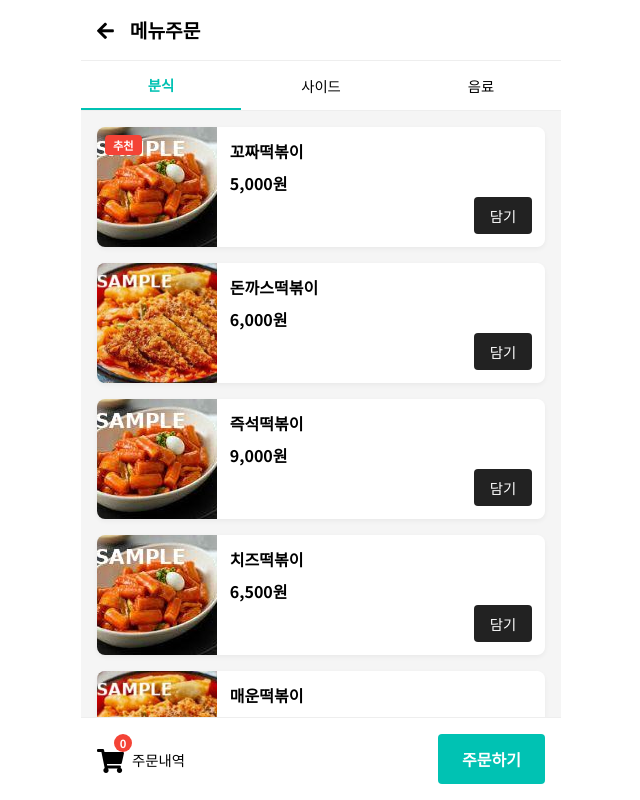
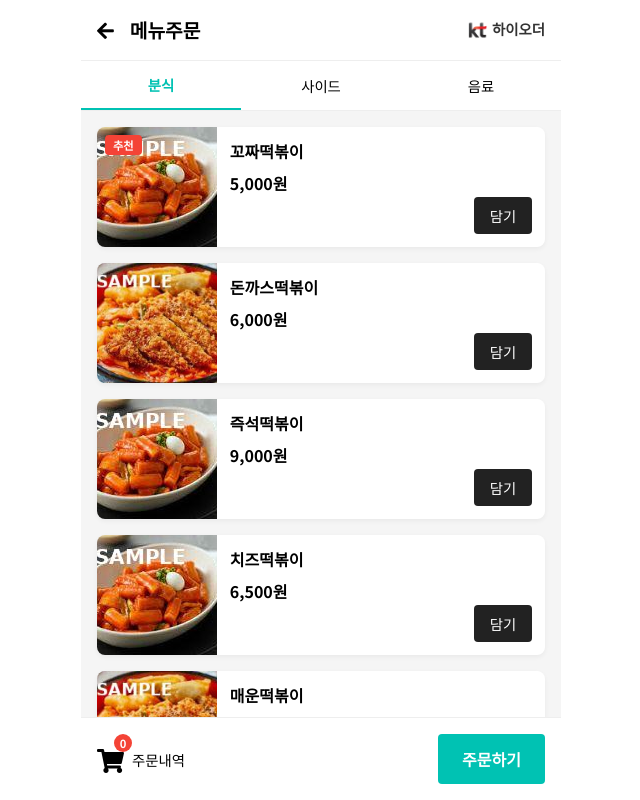
Before and after one commit to mmg-service/mmg-web, a Vue app: page /order in a window 1280 px wide. Shown: the whole page, without its empty margins (319-959 px from the left). Built offline with nearby package versions, Linux system fonts and the light colour scheme.

Commit message:
하이오더 로고 추가

```diff
--- a/src/views/MenuOrderView.vue
+++ b/src/views/MenuOrderView.vue
@@ -2,10 +2,16 @@
 <template>
     <div class="menu-order-page">
       <header class="page-header">
-        <div class="back-button" @click="goBack">
-          <i class="fas fa-arrow-left"></i>
+        <div class="left-section">
+          <div class="back-button" @click="goBack">
+            <i class="fas fa-arrow-left"></i>
+          </div>
+          <h1 class="page-title">메뉴주문</h1>
         </div>
-        <h1 class="page-title">메뉴주문</h1>
+        <div class="logo-container">
+          <img src="@/assets/images/kt-logo.png" alt="KT 로고" class="kt-logo">
+          <span class="hiorder-text">하이오더</span>
+        </div>
       </header>
 
       <div class="menu-tabs">
@@ -182,6 +188,22 @@
   </script>
 
   <style scoped>
+  .logo-container {
+    display: flex;
+    align-items: right;
+  }
+
+  .kt-logo {
+    height: 24px;
+    margin-right: 4px;
+  }
+
+  .hiorder-text {
+    font-size: 0.9rem;
+    font-weight: 600;
+    color: #333;
+  }
+
   .menu-order-page {
     display: flex;
     flex-direction: column;
@@ -192,9 +214,15 @@
   .page-header {
     display: flex;
     align-items: center;
+    justify-content: space-between; /* 좌우 정렬을 위해 변경 */
     padding: 1rem;
     background-color: #fff;
     border-bottom: 1px solid #eee;
+  }
+
+  .left-section {
+    display: flex;
+    align-items: center;
   }
 
   .back-button {
```
Also changed, not shown: src/assets/images/kt-logo.png (added).
